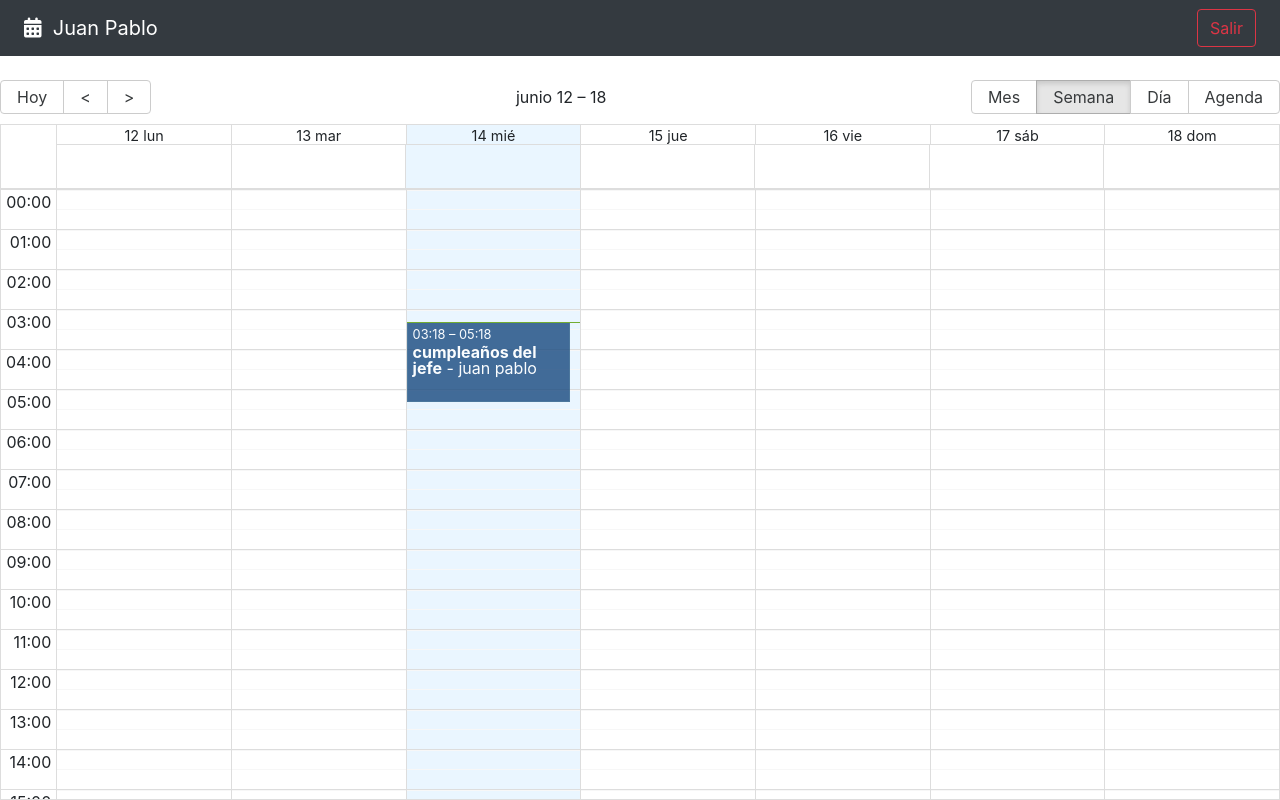
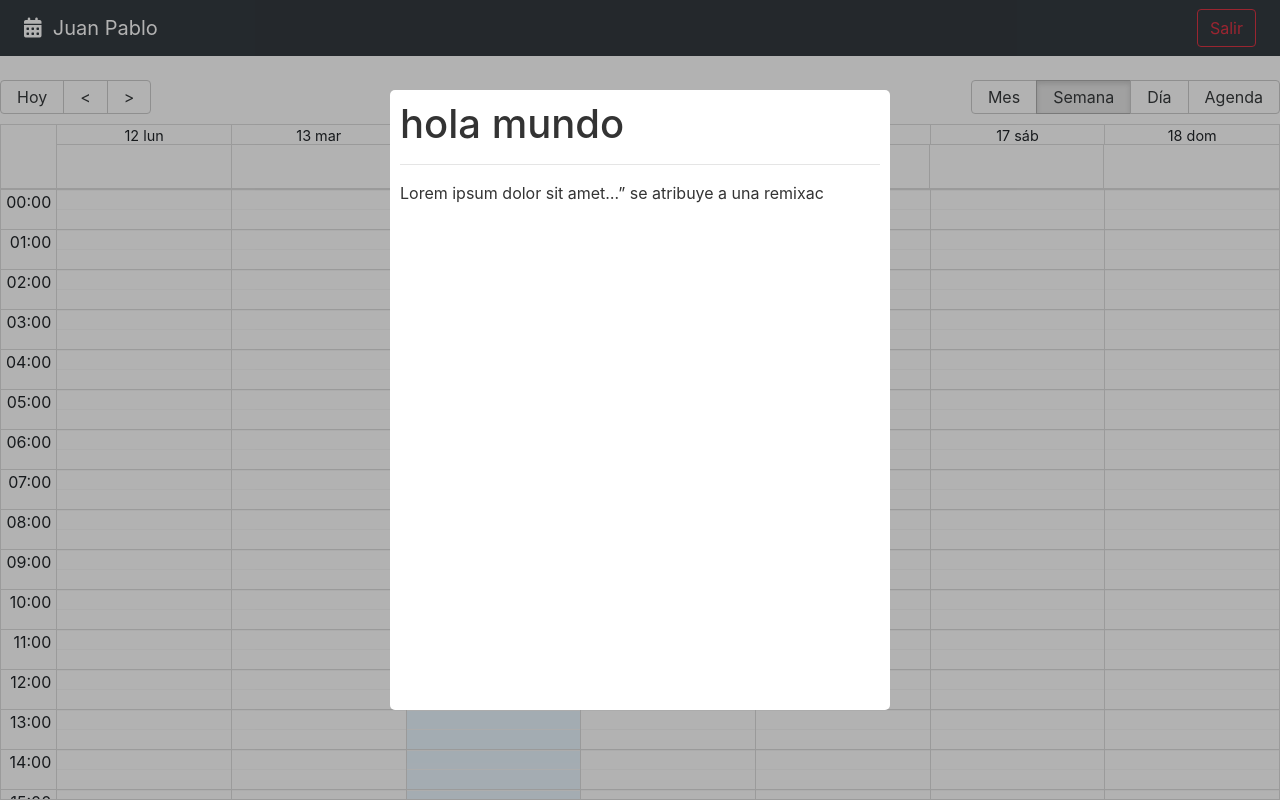
Before and after one commit to JuanBRS/CalendarAppReact, a React (Vite) app: page / in a window 1280 px wide. Built offline with nearby package versions, Linux system fonts and the light colour scheme.

Commit message:
Creacion del modal

```diff
--- a/package.json
+++ b/package.json
@@ -14,6 +14,7 @@
     "react": "^18.2.0",
     "react-big-calendar": "^1.8.1",
     "react-dom": "^18.2.0",
+    "react-modal": "^3.16.1",
     "react-router-dom": "^6.12.1"
   },
   "devDependencies": {
--- /dev/null
+++ b/src/calendar/components/CalendarModal.jsx
@@ -0,0 +1,44 @@
+import { useState } from "react";
+import Modal from "react-modal";
+
+const customStyles = {
+  content: {
+    top: "50%",
+    left: "50%",
+    right: "auto",
+    bottom: "auto",
+    marginRight: "-50%",
+    transform: "translate(-50%, -50%)",
+  },
+};
+
+Modal.setAppElement("#root");
+
+export const CalendarModal = () => {
+
+
+const [isOpen, setIslOpen] = useState(true)
+
+  const onCloseModal =()=>{
+
+console.log ("cerrando modal");
+setIslOpen (false);
+
+  }
+
+
+  return (
+    <Modal
+      isOpen ={isOpen}
+      onRequestClose={onCloseModal}
+      style={customStyles}
+      className={"modal"}
+      overlayClassName={"modal-fondo"}
+      closeTimeoutMS={200}
+>
+  <h1>hola mundo</h1>
+<hr/>
+<p>Lorem ipsum dolor sit amet…” se atribuye a una remixac </p>
+    </Modal>
+  );
+};
--- a/src/calendar/index.js
+++ b/src/calendar/index.js
@@ -1,3 +1,4 @@
 export * from "./components/CalendarEvents";
+export * from "./components/CalendarModal";
 export * from "./pages/CalendarPage";
 export * from "./components/Navbar"
--- a/src/calendar/pages/CalendarPage.jsx
+++ b/src/calendar/pages/CalendarPage.jsx
@@ -1,7 +1,7 @@
 import { Calendar } from "react-big-calendar";
 import "react-big-calendar/lib/css/react-big-calendar.css";
 import { addHours } from "date-fns";
-import { CalendarEvents, Navbar } from "../";
+import { CalendarEvents, CalendarModal, Navbar } from "../";
 import { localizer, getMessagesES } from "../../helpers";
 import { useState } from "react";
 
@@ -72,6 +72,8 @@
         onSelectEvent={ onSelect}
         onView ={onViwChanged}
       />
+<CalendarModal/>
+
     </>
   );
 };
--- a/src/styles.css
+++ b/src/styles.css
@@ -1,69 +1,39 @@
-/* :root {
-  font-family: Inter, system-ui, Avenir, Helvetica, Arial, sans-serif;
-  line-height: 1.5;
-  font-weight: 400;
-
-  color-scheme: light dark;
-  color: rgba(255, 255, 255, 0.87);
-  background-color: #242424;
-
-  font-synthesis: none;
-  text-rendering: optimizeLegibility;
-  -webkit-font-smoothing: antialiased;
-  -moz-osx-font-smoothing: grayscale;
-  -webkit-text-size-adjust: 100%;
+.ReactModalPortal > div{
+  opacity: 0;
 }
 
-a {
-  font-weight: 500;
-  color: #646cff;
-  text-decoration: inherit;
-}
-a:hover {
-  color: #535bf2;
+.ReactModalPortal .ReactModal__Overlay {
+  align-items: center;
+  display: flex;
+  justify-content: center;
+  transition: opacity .2s ease-in-out;
+  z-index: 999;
 }
 
-body {
-  margin: 0;
-  display: flex;
-  place-items: center;
-  min-width: 320px;
-  min-height: 100vh;
+.modal-fondo {
+  background-color: rgba(0, 0, 0, 0.3);
+  bottom: 0;
+  left: 0;
+  right: 0;
+  top: 0;
+  position: fixed;
 }
 
-h1 {
-  font-size: 3.2em;
-  line-height: 1.1;
+.ReactModalPortal .ReactModal__Overlay--after-open {
+  opacity: 1;
 }
 
-button {
-  border-radius: 8px;
-  border: 1px solid transparent;
-  padding: 0.6em 1.2em;
-  font-size: 1em;
-  font-weight: 500;
-  font-family: inherit;
-  background-color: #1a1a1a;
-  cursor: pointer;
-  transition: border-color 0.25s;
-}
-button:hover {
-  border-color: #646cff;
-}
-button:focus,
-button:focus-visible {
-  outline: 4px auto -webkit-focus-ring-color;
+.ReactModalPortal .ReactModal__Overlay--before-close {
+  opacity: 0;
 }
 
-@media (prefers-color-scheme: light) {
-  :root {
-    color: #213547;
-    background-color: #ffffff;
-  }
-  a:hover {
-    color: #747bff;
-  }
-  button {
-    background-color: #f9f9f9;
-  }
-} */
+.modal {
+  background: white;
+  border-radius: 5px;
+  color: rgb(51, 51, 51);
+  display: inline;
+  max-height: 620px;
+  max-width: 500px;
+  outline: none;
+  padding: 10px;
+}
```
Also changed, not shown: 1 other file (tests, documents, lock files or other folders).
